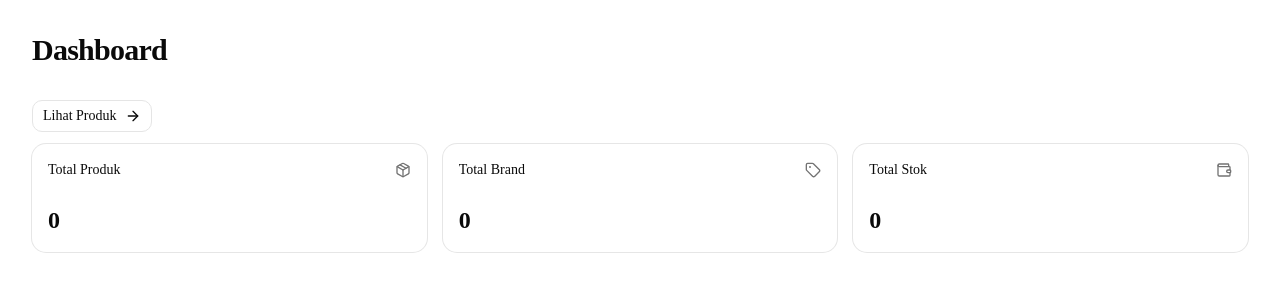
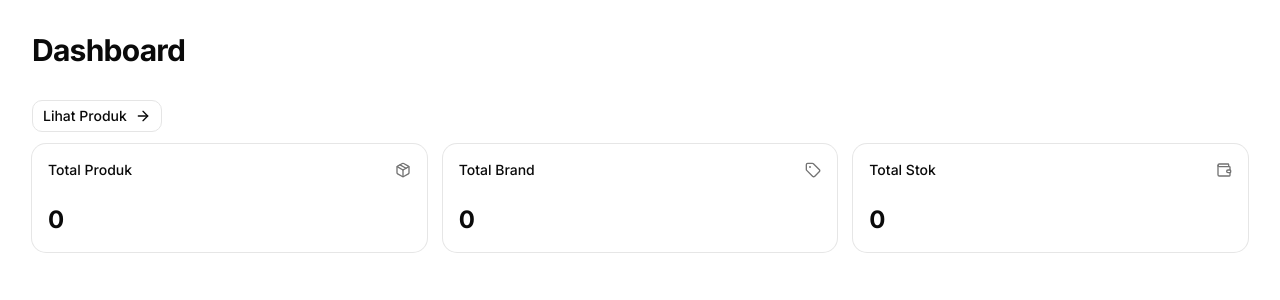
Before and after one commit to afadholi1/nextjs-product-management, a Next.js app: page / in a window 1280 px wide. Shown: the top 300 px of the page. Built offline with nearby package versions, Linux system fonts and the light colour scheme; no server answers; the database is empty.

Commit message:
style: add Inter font, and global cursor pointer improvements

```diff
--- a/src/app/globals.css
+++ b/src/app/globals.css
@@ -7,9 +7,8 @@
 @theme inline {
   --color-background: var(--background);
   --color-foreground: var(--foreground);
-  --font-sans: var(--font-sans);
-  --font-mono: var(--font-geist-mono);
-  --font-heading: var(--font-sans);
+  --font-sans: var(--font-inter), ui-sans-serif, system-ui, sans-serif;
+  --font-heading: var(--font-inter), sans-serif;
   --color-sidebar-ring: var(--sidebar-ring);
   --color-sidebar-border: var(--sidebar-border);
   --color-sidebar-accent-foreground: var(--sidebar-accent-foreground);
@@ -122,9 +121,23 @@
     @apply border-border outline-ring/50;
   }
   body {
-    @apply bg-background text-foreground;
+    @apply bg-background text-foreground font-sans antialiased;
+  }
+  h1, h2, h3, h4, h5, h6 {
+    @apply font-sans tracking-tight;
   }
   html {
     @apply font-sans;
   }
+  /* Memastikan semua link (termasuk Link Next.js) memiliki kursor pointer */
+  a,
+  button,
+  [role="button"] {
+    @apply cursor-pointer;
+  }
+
+  /* Opsional: Menghilangkan garis bawah default pada link jika diinginkan */
+  a {
+    @apply no-underline;
+  }
 }
--- a/src/app/layout.tsx
+++ b/src/app/layout.tsx
@@ -1,33 +1,25 @@
-import type { Metadata } from "next";
-import { Geist, Geist_Mono } from "next/font/google";
+import { Inter } from "next/font/google"; // Import Font Inter
 import "./globals.css";
+import { Toaster } from "@/components/ui/sonner";
 
-const geistSans = Geist({
-  variable: "--font-geist-sans",
+// Konfigurasi font
+const inter = Inter({
   subsets: ["latin"],
+  variable: "--font-inter", // Gunakan CSS Variable
 });
-
-const geistMono = Geist_Mono({
-  variable: "--font-geist-mono",
-  subsets: ["latin"],
-});
-
-export const metadata: Metadata = {
-  title: "Create Next App",
-  description: "Generated by create next app",
-};
 
 export default function RootLayout({
   children,
-}: Readonly<{
+}: {
   children: React.ReactNode;
-}>) {
+}) {
   return (
-    <html
-      lang="en"
-      className={`${geistSans.variable} ${geistMono.variable} h-full antialiased`}
-    >
-      <body className="min-h-full flex flex-col">{children}</body>
+    <html lang="en">
+      {/* Terapkan font class di sini */}
+      <body className={`${inter.variable} font-sans antialiased`}>
+        <main>{children}</main>
+        <Toaster />
+      </body>
     </html>
   );
 }
```
